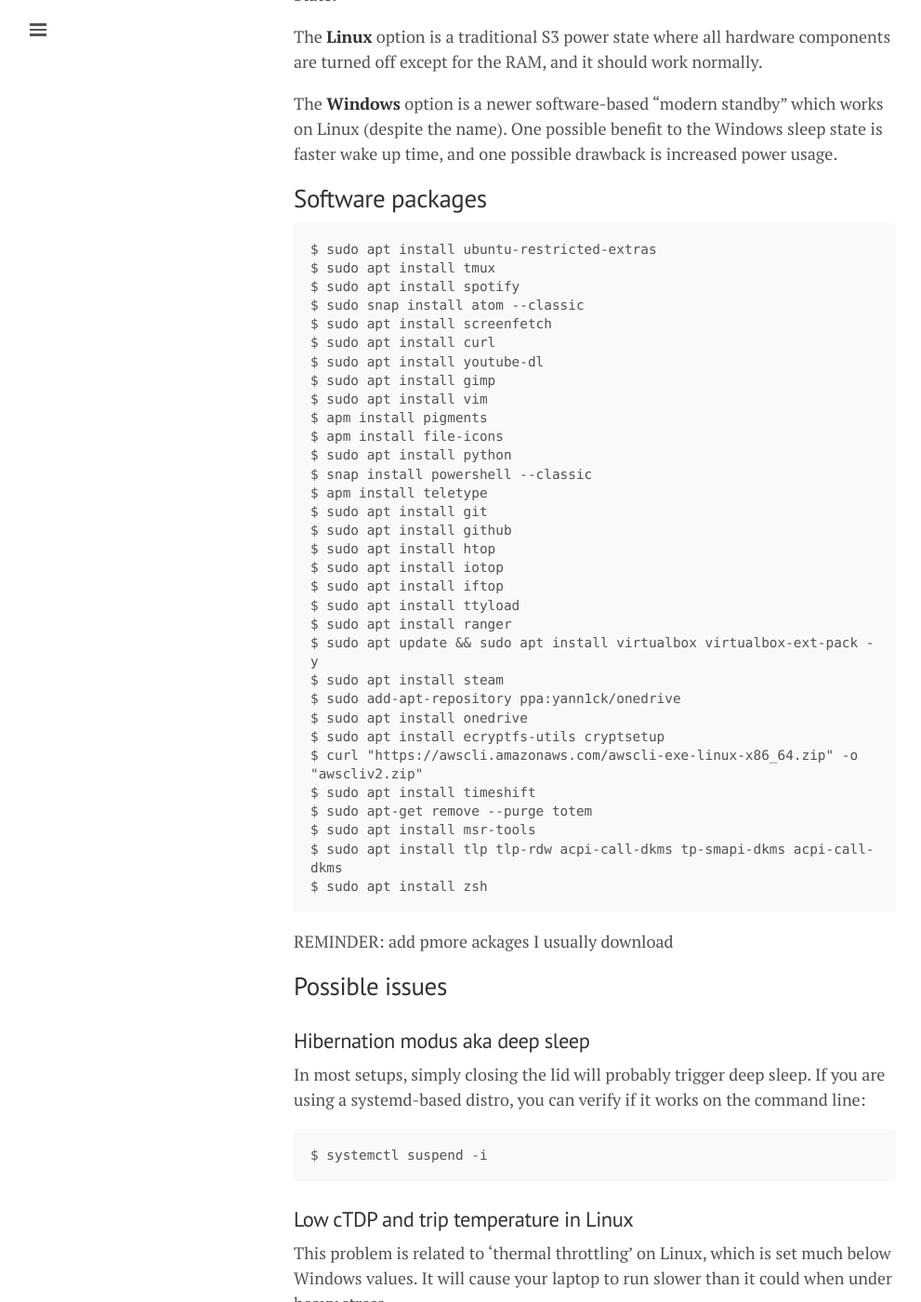
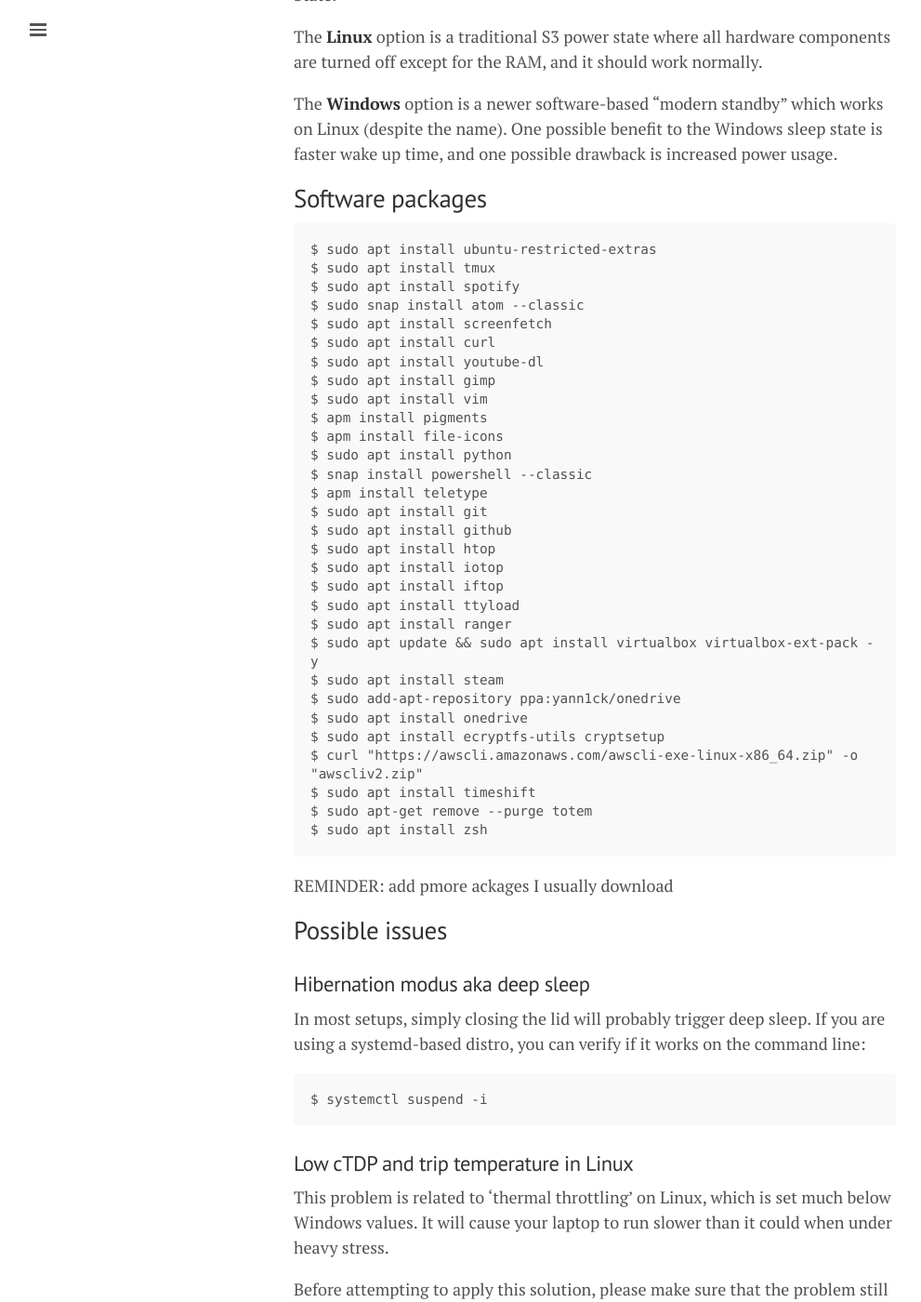
Before and after one commit to lgeurts/lgeurts.github.io, a Jekyll site: the page built from _posts/2021-10-15-ubuntu-setup-notes-for-x1-carbon-gen8.md, in a window 1280 px wide and 1400 px high, scrolled down 847 px. Shown: the whole window at 93% size, without its empty margins (0-991 px from the left). Built offline with Jekyll 4.4.1, drawn with Linux system fonts in a browser that asks for light colours; nearby versions of some CDN libraries; comment, search, counter and statistics services are not loaded.

Commit message:
Update 2021-10-15-ubuntu-setup-notes-for-x1-carbon-gen8.md

````diff
--- a/_posts/2021-10-15-ubuntu-setup-notes-for-x1-carbon-gen8.md
+++ b/_posts/2021-10-15-ubuntu-setup-notes-for-x1-carbon-gen8.md
@@ -48,8 +48,6 @@
 $ curl "https://awscli.amazonaws.com/awscli-exe-linux-x86_64.zip" -o "awscliv2.zip"
 $ sudo apt install timeshift
 $ sudo apt-get remove --purge totem
-$ sudo apt install msr-tools
-$ sudo apt install tlp tlp-rdw acpi-call-dkms tp-smapi-dkms acpi-call-dkms
 $ sudo apt install zsh
 ```
 REMINDER: add pmore ackages I usually download
````
